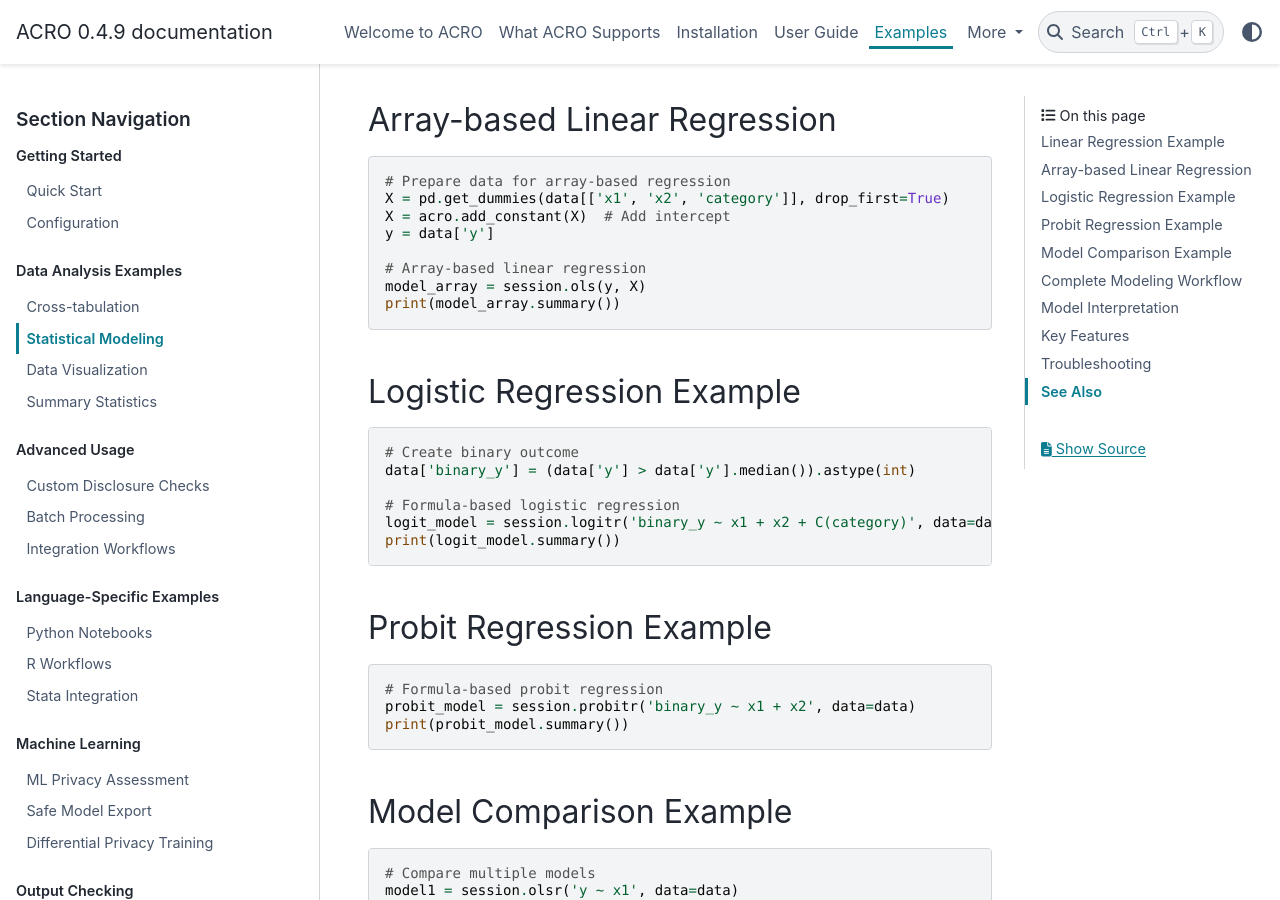
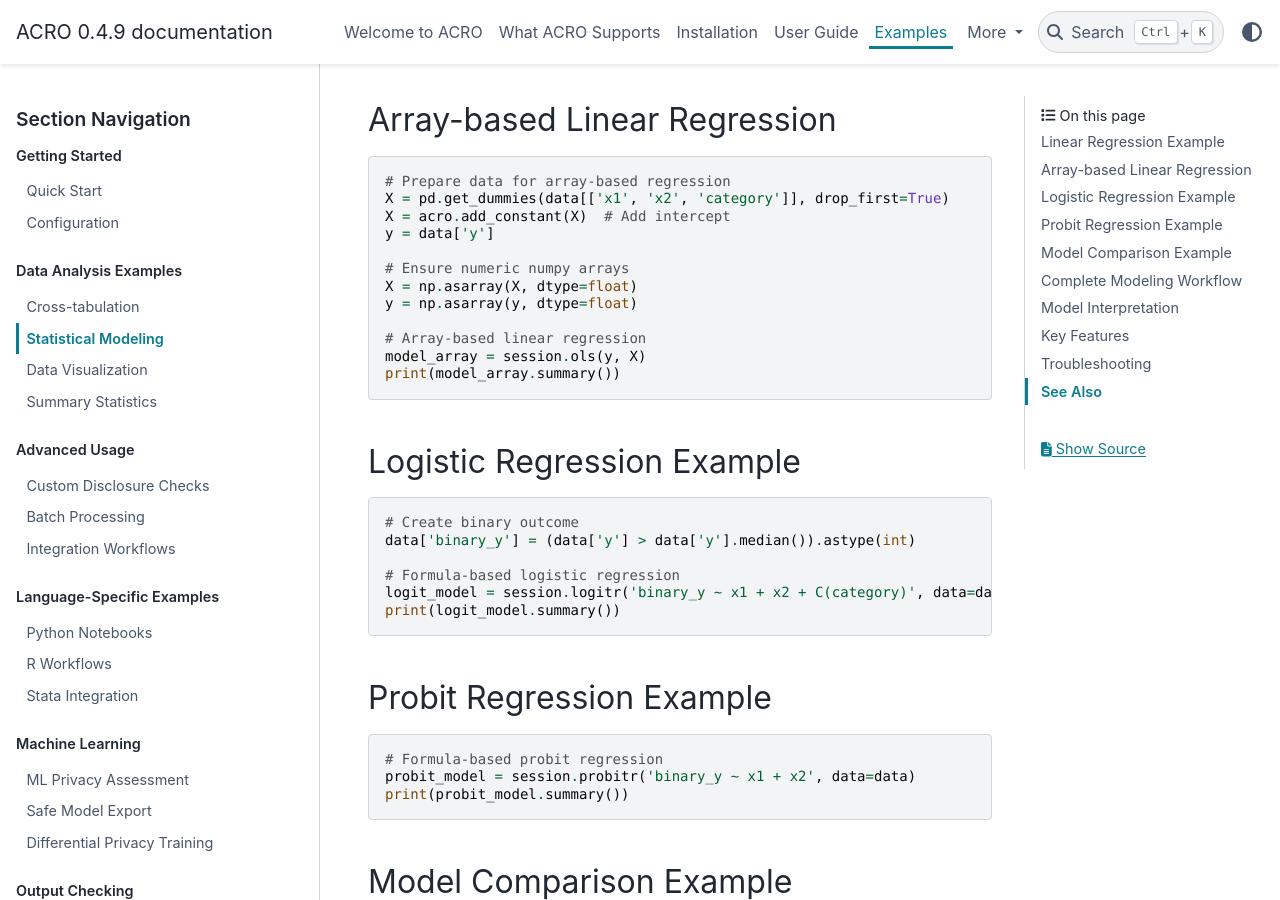
Before and after one commit to JessUWE/acro-test, a Sphinx documentation site: the page built from docs/source/examples/statistical_modeling.rst, in a window 1280 px wide and 900 px high, scrolled down 792 px. Built offline with Sphinx 7.4.7 and the PyData theme 0.15.4, drawn with Linux system fonts in a browser that asks for light colours.

Commit message:
updated stat modeling example

```diff
--- a/docs/source/examples/statistical_modeling.rst
+++ b/docs/source/examples/statistical_modeling.rst
@@ -43,6 +43,10 @@ Array-based Linear Regression
    X = pd.get_dummies(data[['x1', 'x2', 'category']], drop_first=True)
    X = acro.add_constant(X)  # Add intercept
    y = data['y']
+
+   # Ensure numeric numpy arrays
+   X = np.asarray(X, dtype=float)
+   y = np.asarray(y, dtype=float)
 
    # Array-based linear regression
    model_array = session.ols(y, X)
```
